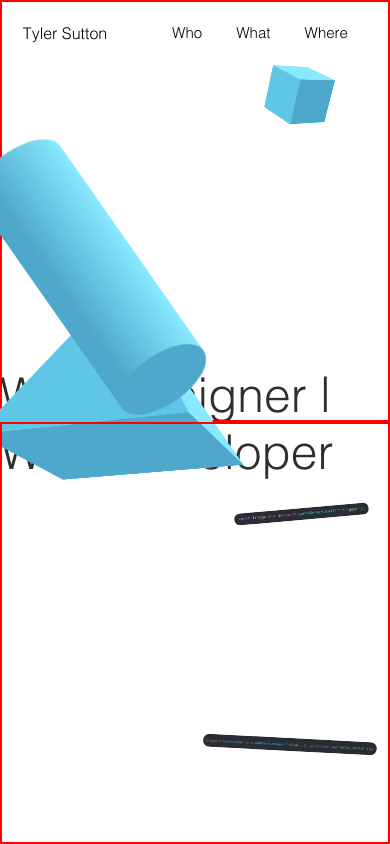
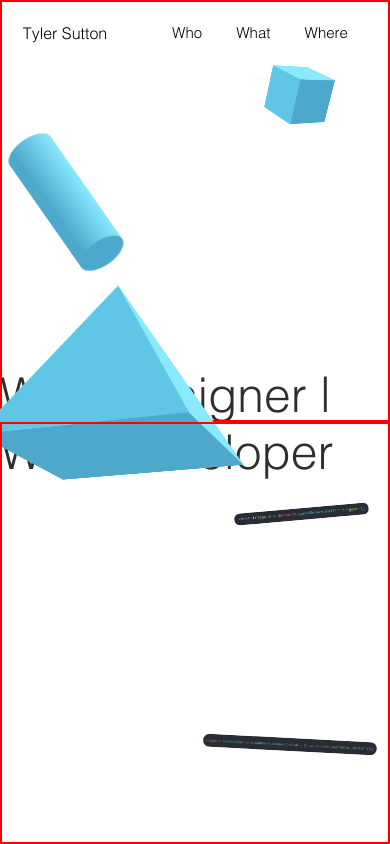
Before and after one commit to Tylers309/personal-site-revamp, a React (Create React App) app: page / in a window 390 px wide. Shown: the top 844 px of the page. Built offline with nearby package versions, Linux system fonts and the light colour scheme.

Commit message:
Changed cylinder size on mobile

```diff
--- a/src/landing/cylinder/cylinder.css
+++ b/src/landing/cylinder/cylinder.css
@@ -21,6 +21,7 @@ filter: progid:DXImageTransform.Microsoft.gradient( startColorstr='#89e9ff', end
   transform: rotateZ(145deg);
 }
 
+
 .cylinder:before {
 	position: absolute;
 	left: 0;
@@ -42,3 +43,22 @@ filter: progid:DXImageTransform.Microsoft.gradient( startColorstr='#89e9ff', end
 	/* background-color: #5FC6E5; */
 	content: '';
 }
+
+@media screen and (max-width: 768px) {
+	.cylinder {
+		width: 50px;
+		height: 150px;
+	}
+
+	.cylinder:before {
+		width: 50px;
+		height: 25px;
+		border-radius: 50px/25px;
+	}
+
+	.cylinder:after {
+		width: 50px;
+		height: 25px;
+		border-radius: 50px/25px;
+	}
+}
```
